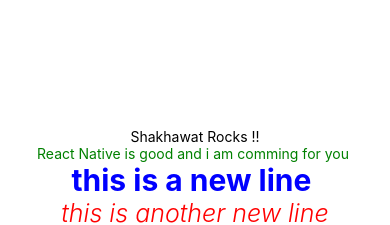
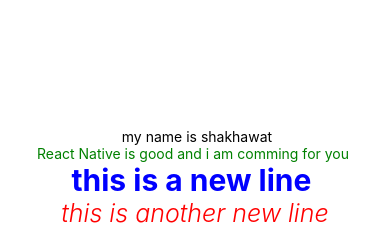
Before and after one commit to shakhawat-khan/react-native-basic, a React Native app: screen / in a window 390 px wide. Shown: the part 228-453 px from the top of the page. Built offline with nearby package versions, Linux system fonts and the light colour scheme.

Commit message:
state management

```diff
--- a/App.js
+++ b/App.js
@@ -1,13 +1,21 @@
 import { StatusBar } from 'expo-status-bar';
+import { useState } from 'react';
 import { StyleSheet, Text, View,Button,Alert } from 'react-native';
 
 
 export default function App() {
+
+  const [name,setName] = useState('shakhawat');
+
+  const clickHandler = () =>{
+    setName('hossain')
+  }
+
   return (
     <View style={styles.container}>
 
 
-      <Text>Shakhawat Rocks !!</Text>
+      <Text> my name is {name}</Text>
       <Text style={{color:'green'}}>React Native is good and i am comming for you </Text>
 
       <Text style = {styles1.bigBlue}  > this is a new line  </Text>
@@ -17,7 +25,7 @@ export default function App() {
       <View >
       <Button
       title={'React Native Elements'}
-      onPress={() => Alert.alert('Simple Button pressed')}
+      onPress={clickHandler}
       color="#f194ff"
 
       />
@@ -38,6 +46,9 @@ const styles = StyleSheet.create({
     alignItems: 'center',
     justifyContent: 'center',
   },
+
+
+
 });
 
 
```
